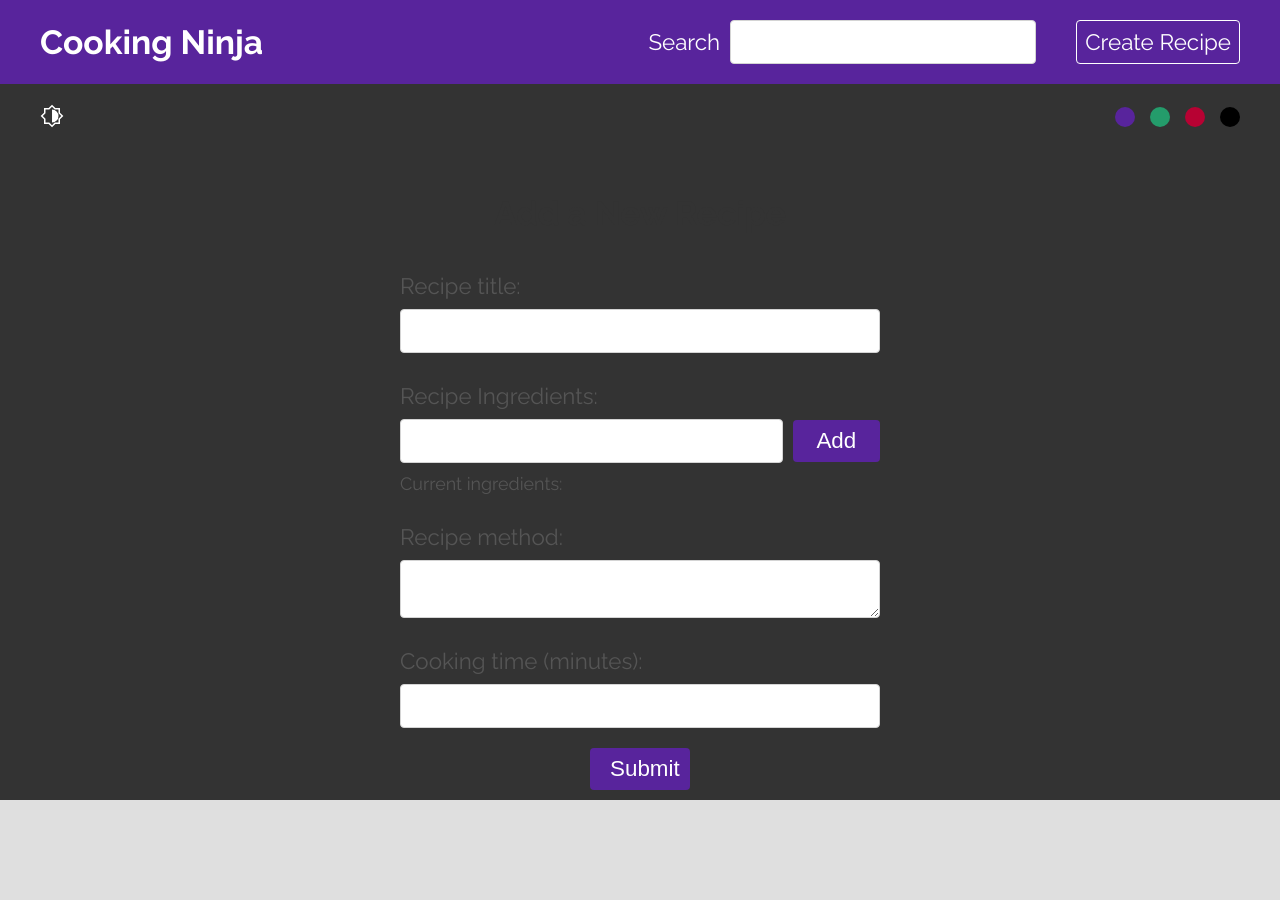
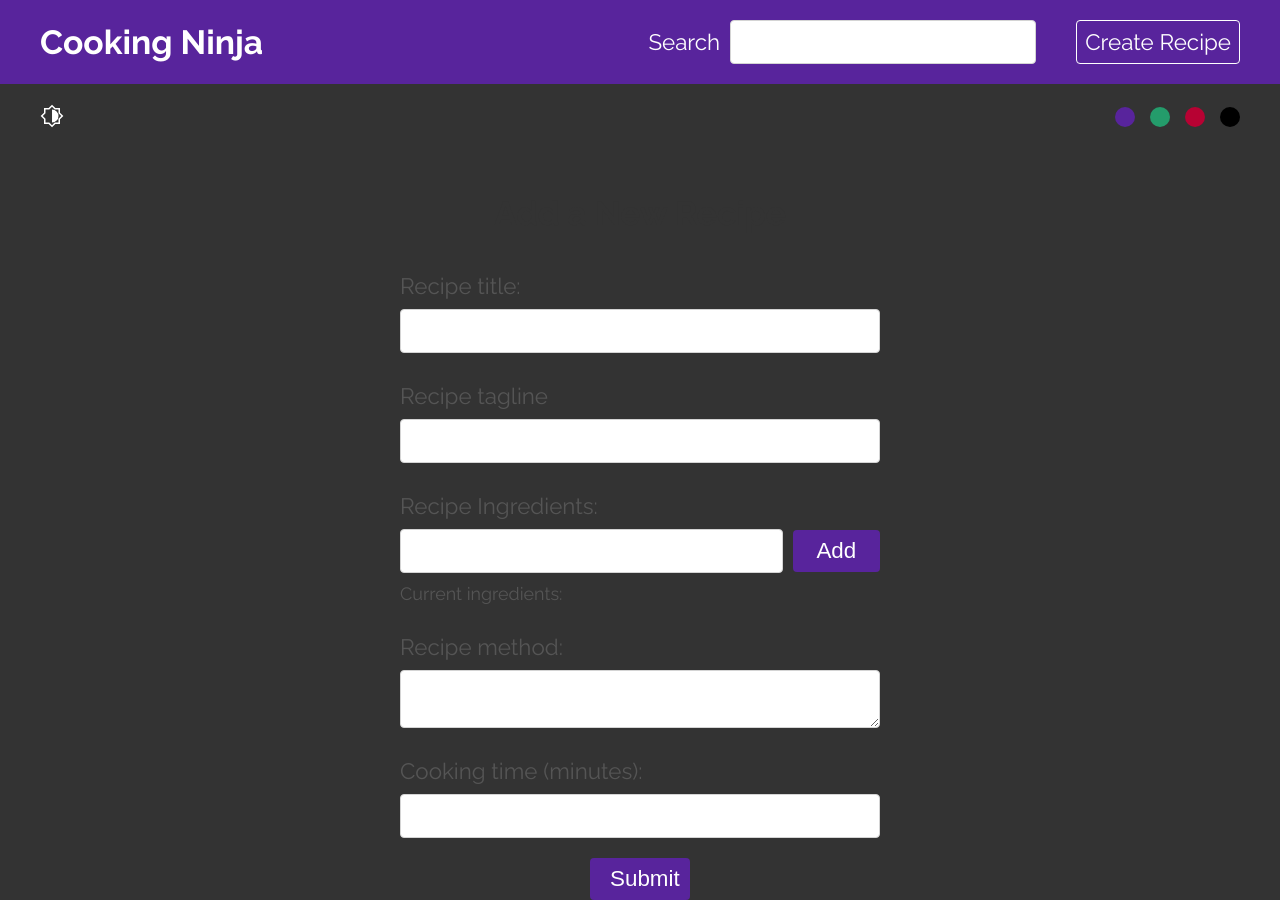
Before and after one commit to KieranWebDev/RecipeDirectory-ReactAndFirebase, a React (Create React App) app: page /create in a window 1280 px wide. Before the commit the page ends 800 px from the top, so only its background shows below. Built offline with nearby package versions, Linux system fonts and the light colour scheme.

Commit message:
added tagline to form

```diff
--- a/src/pages/create/Create.js
+++ b/src/pages/create/Create.js
@@ -13,6 +13,7 @@ export default function Create() {
   const [cookingTime, setCookingTime] = useState('');
   const [newIngredient, setNewIngredient] = useState('');
   const [ingredients, setIngredients] = useState([]);
+  const [tagLine, setTagLine] = useState('');
 
   //custom GET/POST hook
   // const url = `http://localhost:3000/recipes`;
@@ -28,6 +29,7 @@ export default function Create() {
       method,
       cookingTime: `${cookingTime} minutes`,
       ingredients,
+      tagLine,
     };
     try {
       await projectFireStore.collection('recipes').add(doc);
@@ -70,6 +72,15 @@ export default function Create() {
           type="text"
           onChange={(e) => setTitle(e.target.value)}
           value={title}
+          required
+        />
+        <label>
+          <span>Recipe tagline</span>
+        </label>
+        <input
+          type="text"
+          onChange={(e) => setTagLine(e.target.value)}
+          value={tagLine}
           required
         />
 
```
